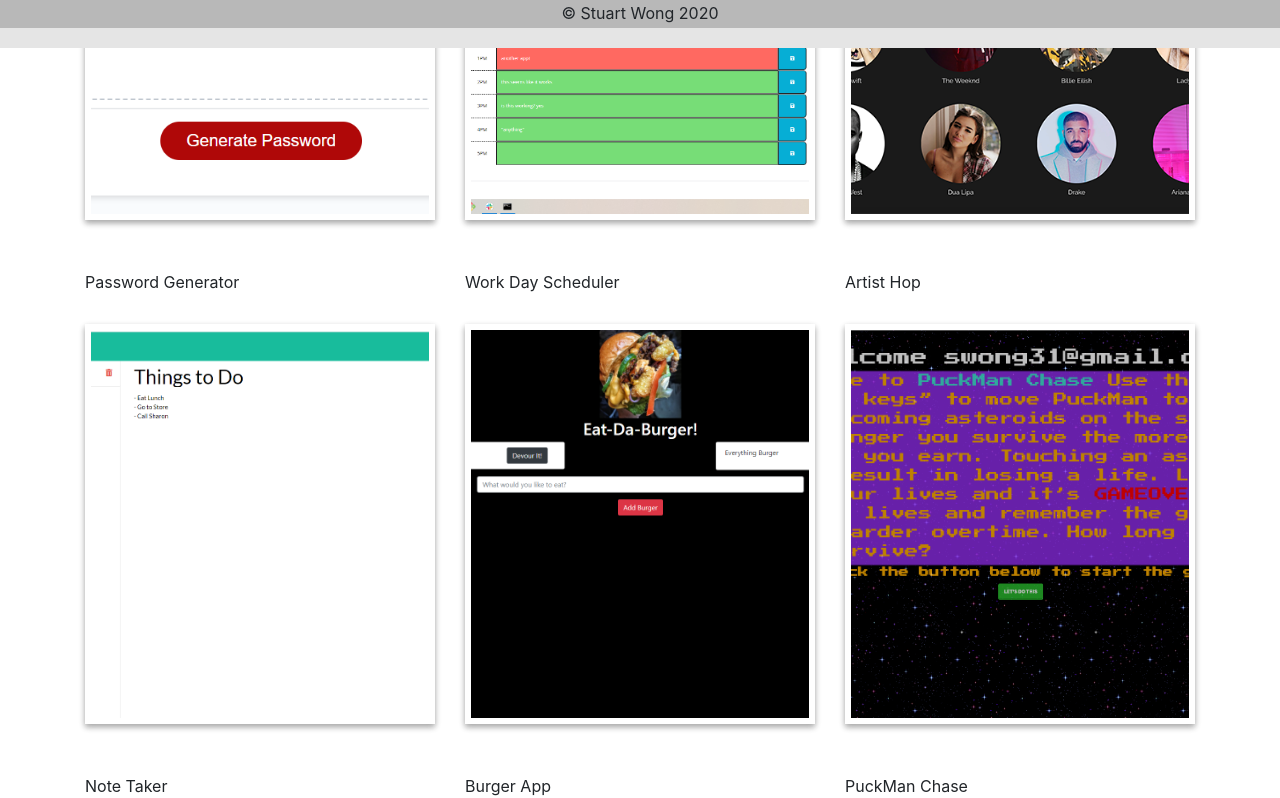
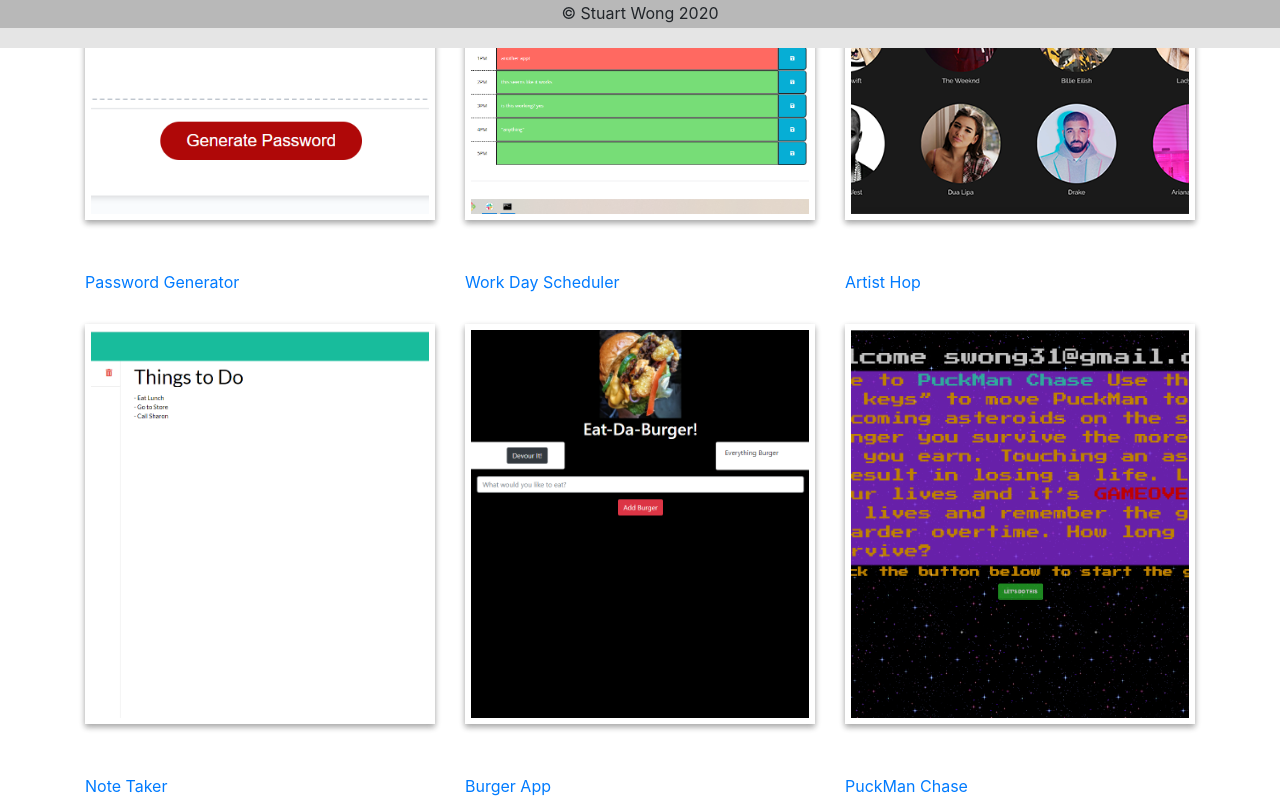
Before and after one commit to swong1200/reactPortfolio, a React (Create React App) app: page /portfolio in a window 1280 px wide. Shown: the part 752-1550 px from the top of the page. Built offline with nearby package versions, Linux system fonts and the light colour scheme.

Commit message:
Fixed issue with project github links not working

```diff
--- a/src/pages/Portfolio.js
+++ b/src/pages/Portfolio.js
@@ -27,6 +27,7 @@ function Portfolio() {
                 image={PassGen}
                 href={projects[0].href}
                 name={projects[0].name}
+                github={projects[0].github}
               />
             </Col>
             <Col size="md-4">
@@ -34,6 +35,7 @@ function Portfolio() {
                 image={Scheduler}
                 href={projects[1].href}
                 name={projects[1].name}
+                github={projects[1].github}
               />
             </Col>
             <Col size="md-4">
@@ -41,6 +43,7 @@ function Portfolio() {
                 image={ArtistHop}
                 href={projects[2].href}
                 name={projects[2].name}
+                github={projects[2].github}
               />
             </Col>
           </Row>
@@ -50,6 +53,7 @@ function Portfolio() {
                 image={NoteTaker}
                 href={projects[3].href}
                 name={projects[3].name}
+                github={projects[3].github}
               />
             </Col>
             <Col size="md-4">
@@ -57,6 +61,7 @@ function Portfolio() {
                 image={Burger}
                 href={projects[4].href}
                 name={projects[4].name}
+                github={projects[4].github}
               />
             </Col>
             <Col size="md-4">
@@ -64,6 +69,7 @@ function Portfolio() {
                 image={Puckman}
                 href={projects[5].href}
                 name={projects[5].name}
+                github={projects[5].github}
               />
             </Col>
           </Row>
--- a/src/utils/projects.json
+++ b/src/utils/projects.json
@@ -3,42 +3,42 @@
     "id": 1,
     "name": "Password Generator",
     "github":
-      "https://github.com/swong1200/passwordGenerator",
+      "https://github.com/swong1200/passwordGenerator/",
     "href": "https://swong1200.github.io/passwordGenerator/"
   },
   {
     "id": 2,
     "name": "Work Day Scheduler",
     "github":
-      "https://github.com/swong1200/workDayScheduler",
+      "https://github.com/swong1200/workDayScheduler/",
     "href": "https://swong1200.github.io/workDayScheduler/"
   },
   {
     "id": 3,
     "name": "Artist Hop",
     "github":
-      "https://github.com/csbryant/ArtistHop",
+      "https://github.com/csbryant/ArtistHop/",
     "href": "https://csbryant.github.io/ArtistHop/"
   },
   {
     "id": 4,
     "name": "Note Taker",
     "github":
-      "https://github.com/swong1200/noteTaker",
+      "https://github.com/swong1200/noteTaker/",
     "href": "https://safe-escarpment-06303.herokuapp.com/"
   },
   {
     "id": 5,
     "name": "Burger App",
     "github":
-      "https://github.com/swong1200/burgerApp",
+      "https://github.com/swong1200/burgerApp/",
     "href": "https://mighty-sierra-72046.herokuapp.com/"
   },
   {
     "id": 6,
     "name": "PuckMan Chase",
     "github":
-      "https://github.com/JOCECODE/PucMan_Chase",
+      "https://github.com/JOCECODE/PucMan_Chase/",
     "href": "https://warm-sierra-45425.herokuapp.com/"
   }
 ]
```
